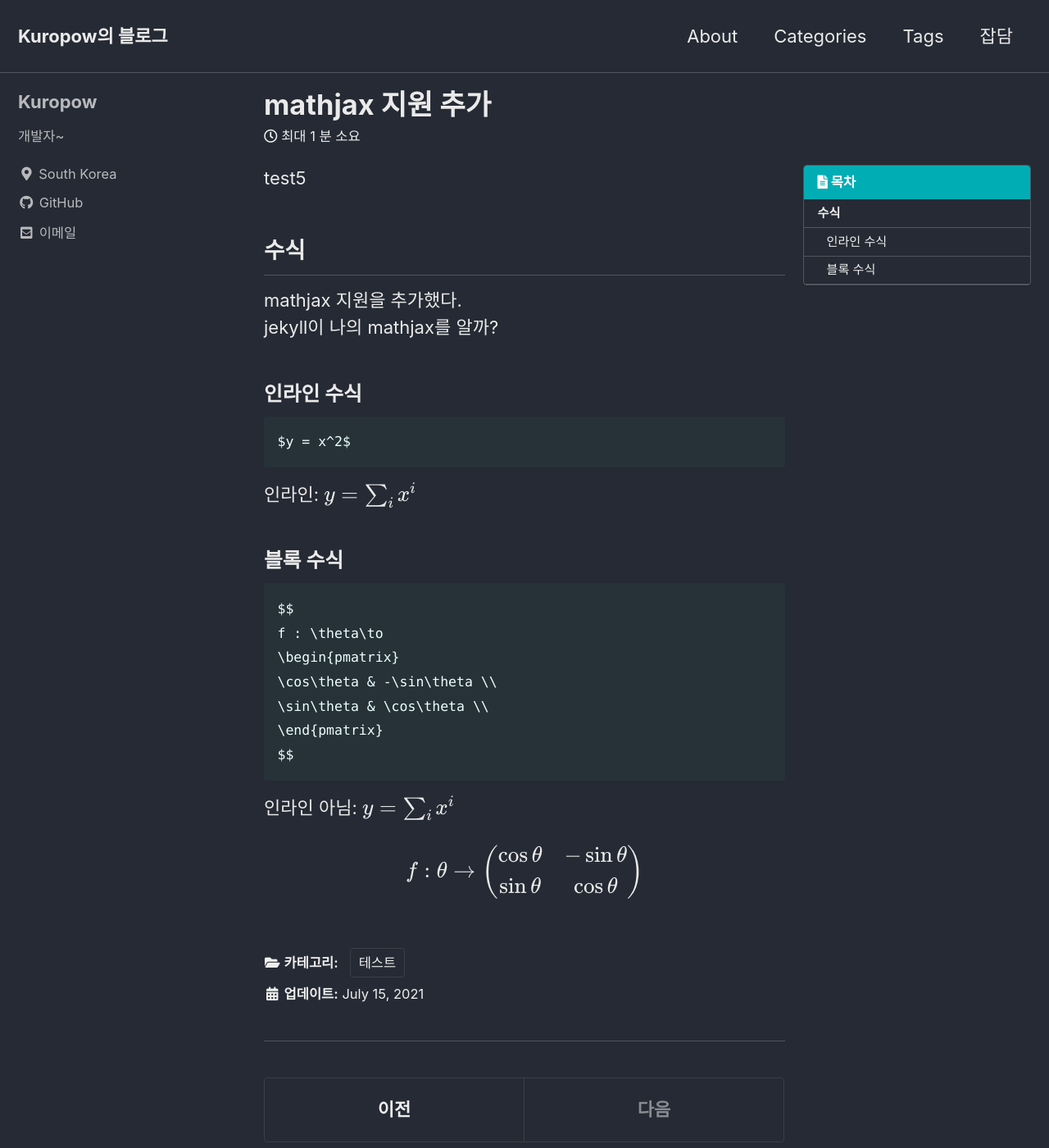
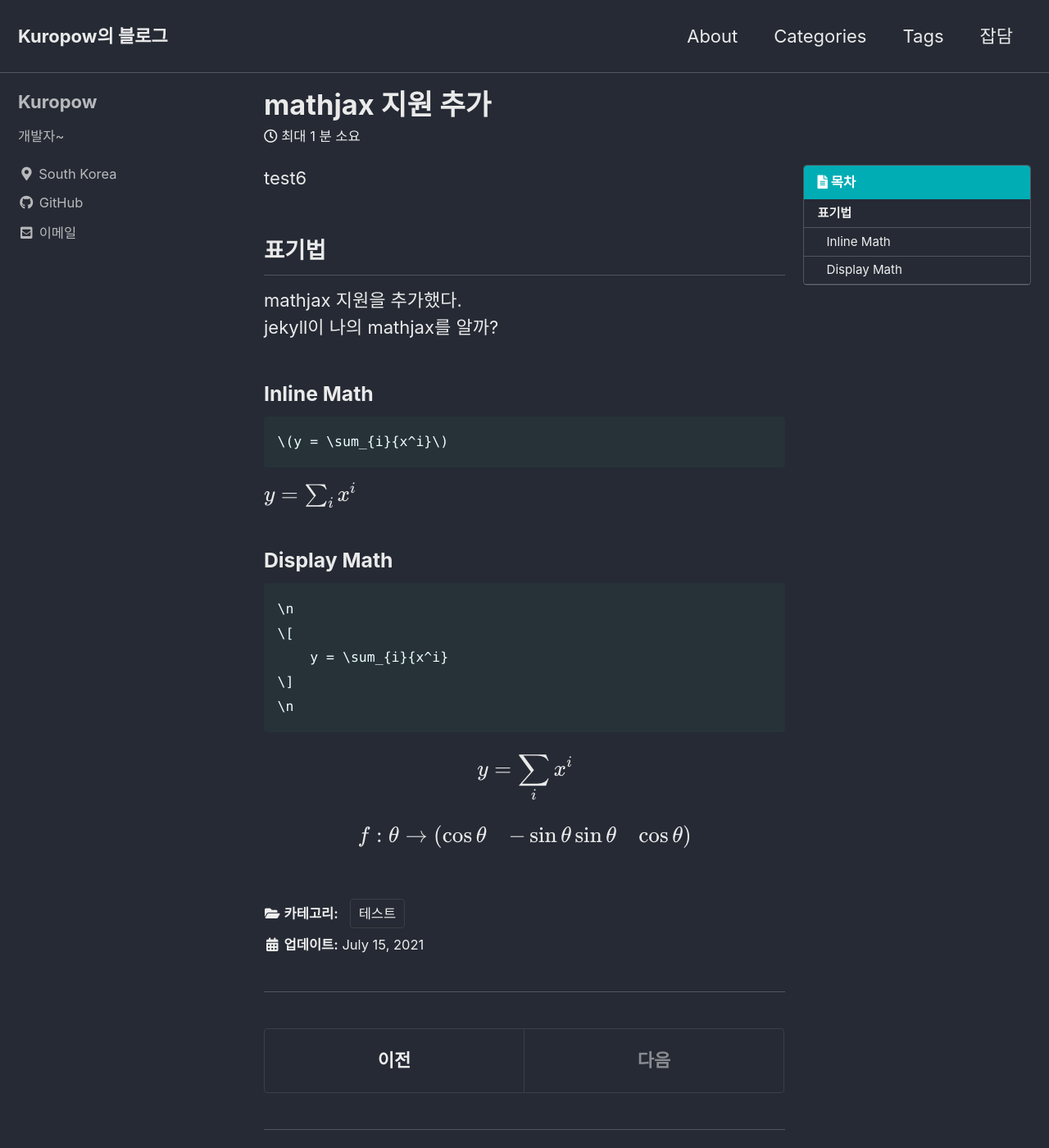
Before and after one commit to kuro11pow2/kuro11pow2.github.io, a Jekyll site: the page built from _posts/2021-07-15-0624.md, in a window 1280 px wide and 1400 px high. Shown: the whole window at 82% size. Built offline with Jekyll 4.4.1, drawn with Linux system fonts in a browser that asks for light colours; cached includes are drawn as plain includes; formulas are drawn with MathJax 3; comment, search, counter and statistics services are not loaded.

Commit message:
mathjax test6

````diff
--- a/_includes/mathjax_support.html
+++ b/_includes/mathjax_support.html
@@ -7,9 +7,9 @@ MathJax.Hub.Config({
  extensions: ["tex2jax.js"],
  jax: ["input/TeX", "output/HTML-CSS"],
  tex2jax: {
-   inlineMath: [ ['$','$'], ["\\(","\\)"] ],
-   displayMath: [ ['$$','$$'], ["\\[","\\]"] ],
-   processEscapes: true
+   inlineMath: [ ["\(","\)"] ],
+   displayMath: [ ["\[","\]"] ],
+   processEscapes: false
  },
  "HTML-CSS": { availableFonts: ["TeX"] }
 });
--- a/_posts/2021-07-15-0624.md
+++ b/_posts/2021-07-15-0624.md
@@ -6,34 +6,35 @@ categories:
     - 테스트
 mathjax: true
 ---
-test5
+test6
 
-## 수식
+## 표기법
 mathjax 지원을 추가했다.\
 jekyll이 나의 mathjax를 알까?
 
-### 인라인 수식
+### Inline Math
 ```
-$y = x^2$
+\(y = \sum_{i}{x^i}\)
 ```
-인라인: $y = \sum_{i}{x^i}$
+\(y = \sum_{i}{x^i}\)
 
-### 블록 수식
+### Display Math
 ```
-$$
-f : \theta\to
-\begin{pmatrix}
-\cos\theta & -\sin\theta \\
-\sin\theta & \cos\theta \\
-\end{pmatrix}
-$$
+\n
+\[
+    y = \sum_{i}{x^i}
+\]
+\n
 ```
-인라인 아님: $$y = \sum_{i}{x^i}$$
 
-$$
-f : \theta\to
-\begin{pmatrix}
-\cos\theta & -\sin\theta \\
-\sin\theta & \cos\theta \\
-\end{pmatrix}
-$$
+\[
+    y = \sum_{i}{x^i}
+\]
+
+\[
+    f : \theta\to
+    \begin{pmatrix}
+    \cos\theta & -\sin\theta \\
+    \sin\theta & \cos\theta \\
+    \end{pmatrix}
+\]
````
